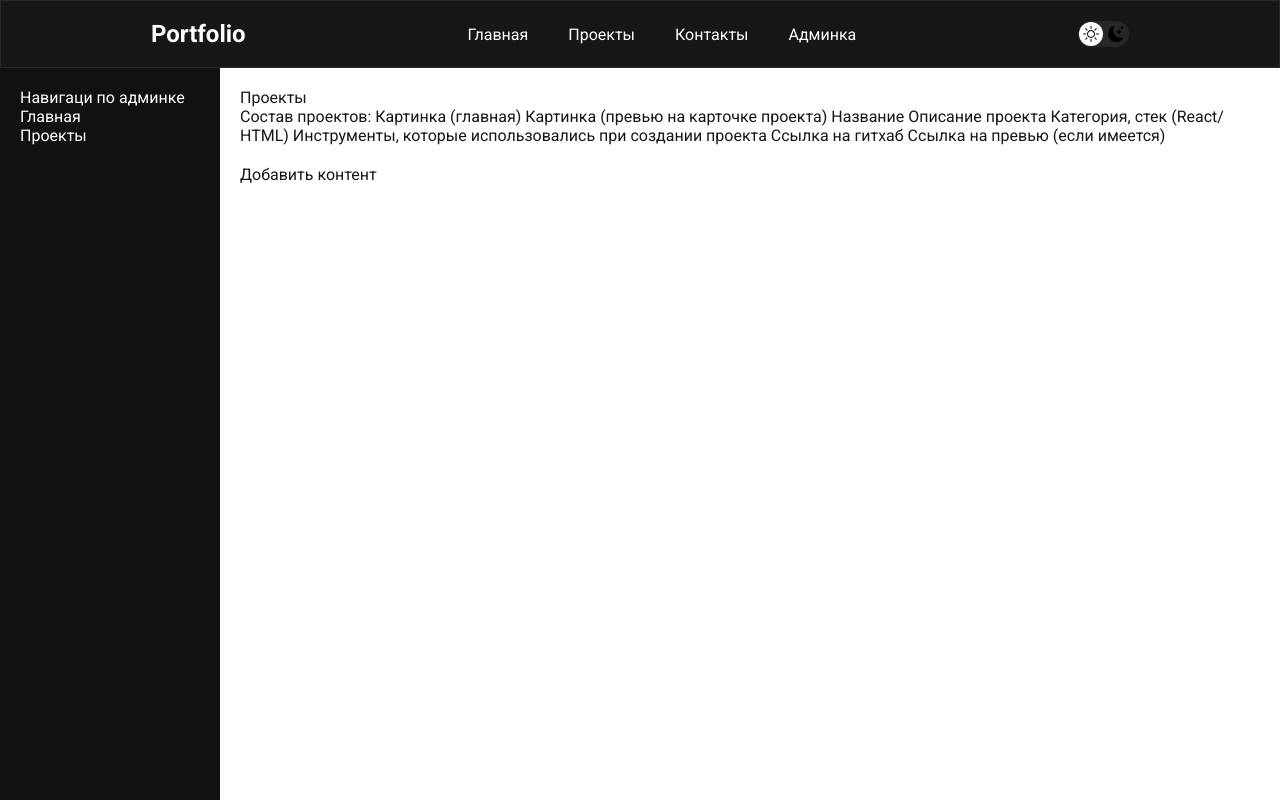
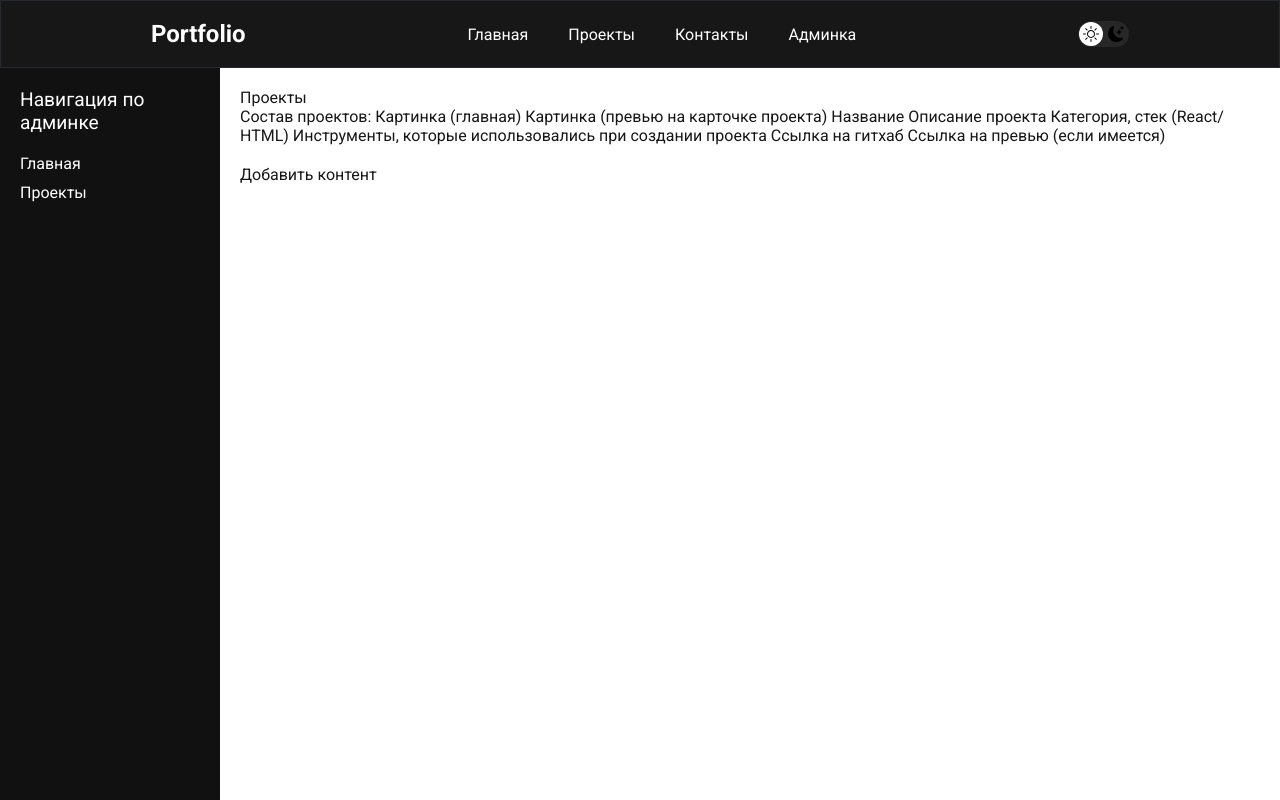
Before and after one commit to GitMaxm/portfolio-next, a Next.js app: page /admin/projects in a window 1280 px wide. Shown: the top 800 px of the page. Built offline with nearby package versions, Linux system fonts and the light colour scheme.

Commit message:
расширение js -> jsx, рефакторинг папки app, отдельные layout для основной страницы и админки

```diff
--- a/src/app/layout.js
+++ b/src/app/(main)/layout.jsx
@@ -1,17 +1,7 @@
-import { Roboto } from 'next/font/google';
-
-import "@/styles/globals.css";
 import "@/styles/projects.css";
 
 import NavBar from "@/components/layout/NavBar";
 import Footer from "@/components/layout/Footer";
-
-const roboto = Roboto({
-  weight: ['400', '700'],
-  subsets: ['latin'],
-  variable: '--font-roboto',
-  display: 'swap',
-});
 
 export const metadata = {
   title: "Максим Иваненко | Веб-разработчик | Портфолио и Проекты",
@@ -43,14 +33,12 @@ export const viewport = {
   userScalable: false,
 };
 
-export default function RootLayout({ children }) {
+export default function MainLayout({children}) {
   return (
-    <html lang="ru" className={roboto.variable}>
-      <body>
-        <NavBar />
-        {children}
-        <Footer />
-      </body>
-    </html>
+    <>
+      <NavBar/>
+      {children}
+      <Footer/>
+    </>
   );
 }
--- a/src/app/project/[id]/page.js
+++ b/src/app/(main)/project/[id]/page.js
@@ -1,6 +1,6 @@
 import projectsData from '@/data/projects.json';
 import Image from 'next/image';
-import BtnGitHub from '@/components/ui/BtnGitHub';
+import BtnGitHub from '@components/ui/BtnGitHub';
 import Link from 'next/link';
 
 export async function generateStaticParams() {
--- a/src/app/projects/page.js
+++ b/src/app/(main)/projects/page.js
@@ -1,5 +1,5 @@
 import projectsData from '@/data/projects.json';
-import FilterProjectClient from '@/components/projects/FilterProjectClient';
+import FilterProjectClient from '@components/projects/FilterProjectClient';
 
 const ProjectsPage = () => {
     return (
--- a/src/app/admin/layout.jsx
+++ b/src/app/admin/layout.jsx
@@ -1,29 +1,31 @@
 import "@/styles/globals.css";
+import Link from 'next/link';
+import styles from '@/styles/admin/AdminLayout.module.css';
+import NavBar from "@components/layout/NavBar";
 
-import Link from 'next/link';
-
-export default function AdminLayout({ children }) {
+export default function AdminLayout({children}) {
   return (
-        <div style={{ display: 'flex', minHeight: '100vh' }}>
-            <aside
-                style={{
-                    width: '220px',
-                    background: '#111',
-                    color: '#fff',
-                    padding: '20px',
-                }}
-            >
-                <h2>Навигаци по админке</h2>
+    <>
+      <NavBar></NavBar>
+      <div className={styles.layout}>
+        <aside className={styles.sidebar}>
+          <h2 className={styles.sidebarTitle}>Навигация по админке</h2>
 
           <nav>
-                    <ul style={{ padding: 0, display: 'flex', flexDirection: 'column' }}>
+            <ul className={styles.nav}>
               <li>
-                            <Link href="/admin" style={{ color: '#fff' }}>
+                <Link
+                  href="/admin"
+                  className={styles.navLink}
+                >
                   Главная
                 </Link>
               </li>
               <li>
-                            <Link href="/admin/projects" style={{ color: '#fff' }}>
+                <Link
+                  href="/admin/projects"
+                  className={styles.navLink}
+                >
                   Проекты
                 </Link>
               </li>
@@ -31,9 +33,10 @@ export default function AdminLayout({ children }) {
           </nav>
         </aside>
 
-            <main style={{ flex: 1, padding: '20px' }}>
+        <main className={styles.mainContent}>
           {children}
         </main>
-        </div >
+      </div>
+    </>
   );
 }
--- /dev/null
+++ b/src/app/layout.jsx
@@ -0,0 +1,20 @@
+import { Roboto } from 'next/font/google';
+
+import "@/styles/globals.css";
+
+const roboto = Roboto({
+  weight: ['400', '700'],
+  subsets: ['latin'],
+  variable: '--font-roboto',
+  display: 'swap',
+});
+
+export default function RootLayout({ children }) {
+  return (
+    <html lang="ru" className={roboto.variable}>
+      <body>
+        {children}
+      </body>
+    </html>
+  );
+}
--- a/src/app/not-found.js
+++ b/src/app/not-found.jsx
@@ -2,7 +2,7 @@ import Link from 'next/link';
 import styles from '../styles/not-found.module.css';
 
 export const metadata = {
-  title: '404 — Страница не найдена | Цех Климата',
+  title: '404 — Страница не найдена',
 };
 
 export default function NotFound() {
--- a/src/components/projects/ProjectСard/index.jsx
+++ b/src/components/projects/ProjectСard/index.jsx
@@ -5,7 +5,7 @@ const ProjectСard = ({ project }) => {
     return (
         <li className="project" >
             <Link
-                href={`/project/${project.id}`}
+                href={`/src/app/(main)/project/${project.id}`}
                 aria-label={`Перейти к проекту: ${project.title}`}
             >
                 <div className="project-img-container">
--- /dev/null
+++ b/src/styles/admin/AdminLayout.module.css
@@ -0,0 +1,39 @@
+.layout {
+  display: flex;
+  min-height: 100vh;
+}
+
+.sidebar {
+  width: 220px;
+  background: #111;
+  color: #fff;
+  padding: 20px;
+}
+
+.sidebarTitle {
+  font-size: 1.2rem;
+  margin-bottom: 20px;
+}
+
+.nav {
+  padding: 0;
+  display: flex;
+  flex-direction: column;
+  gap: 10px;
+  list-style: none;
+}
+
+.navLink {
+  color: #fff;
+  text-decoration: none;
+  transition: opacity 0.2s;
+}
+
+.navLink:hover {
+  opacity: 0.7;
+}
+
+.mainContent {
+  flex: 1;
+  padding: 20px;
+}
```
Also changed, not shown: src/app/(main)/page.jsx (renamed from src/app/page.js, +4 -4 lines), src/app/(main)/contacts/page.js (renamed from src/app/contacts/page.js), 1 other file (tests, documents, lock files or other folders). Lines whose indentation alone changed are shown as unchanged.
